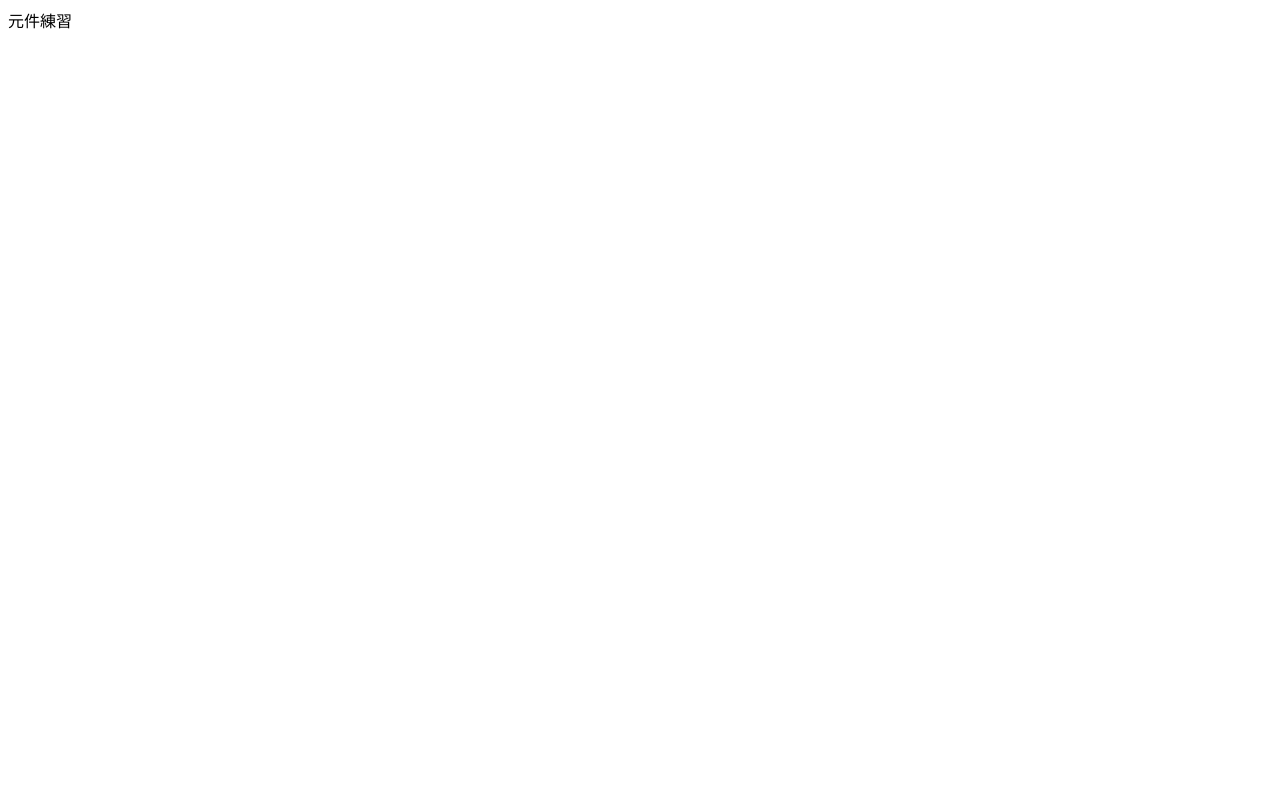
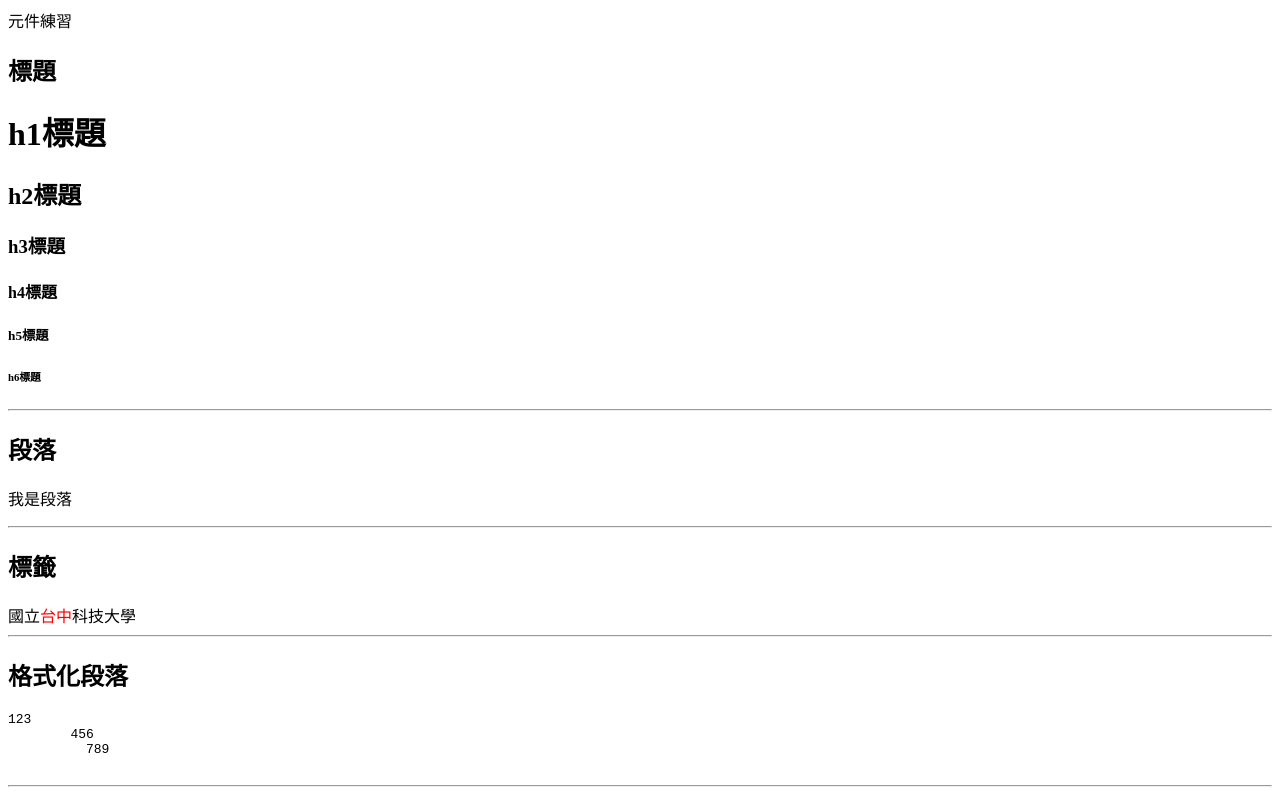
Before and after one commit to ribbiek/3411207077, a plain HTML site: page demo.html in a window 1280 px wide. Drawn offline with Linux system fonts and the light colour scheme.

Commit message:
Add files via upload

```diff
--- a/demo.html
+++ b/demo.html
@@ -8,5 +8,25 @@
 </head>
 <body>
     元件練習
+    <h2>標題</h2>
+    <h1>h1標題</h1>
+    <h2>h2標題</h2>
+    <h3>h3標題</h3>
+    <h4>h4標題</h4>
+    <h5>h5標題</h5>
+    <h6>h6標題</h6>
+    <hr>
+    <h2>段落</h2>
+    <p>我是段落</p>
+    <hr>
+    <h2>標籤</h2>
+    國立<span style="color: red;">台中</span>科技大學
+    <hr>
+    <h2>格式化段落</h2>
+    <pre>123
+        456
+          789
+    </pre>
+    <hr>
 </body>
 </html>
```
